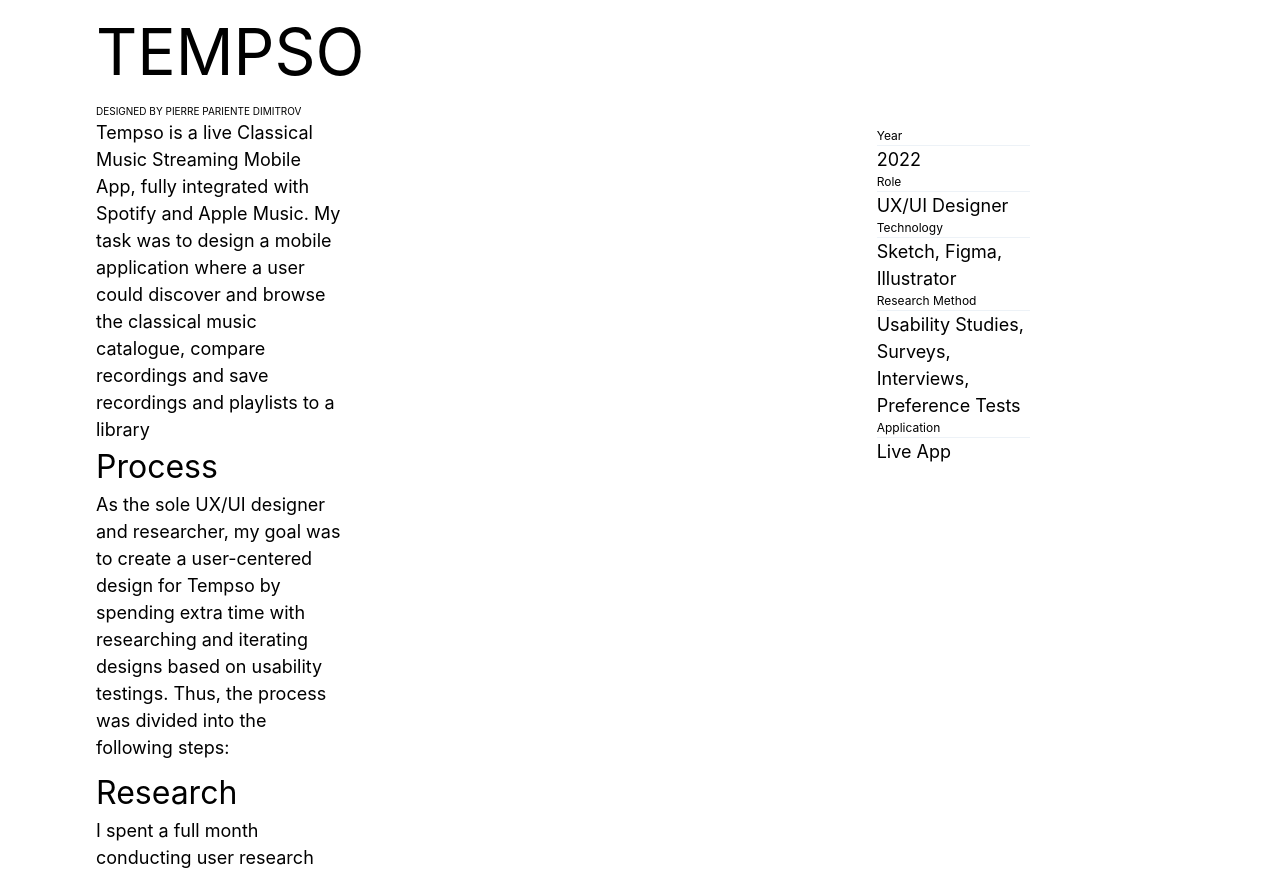
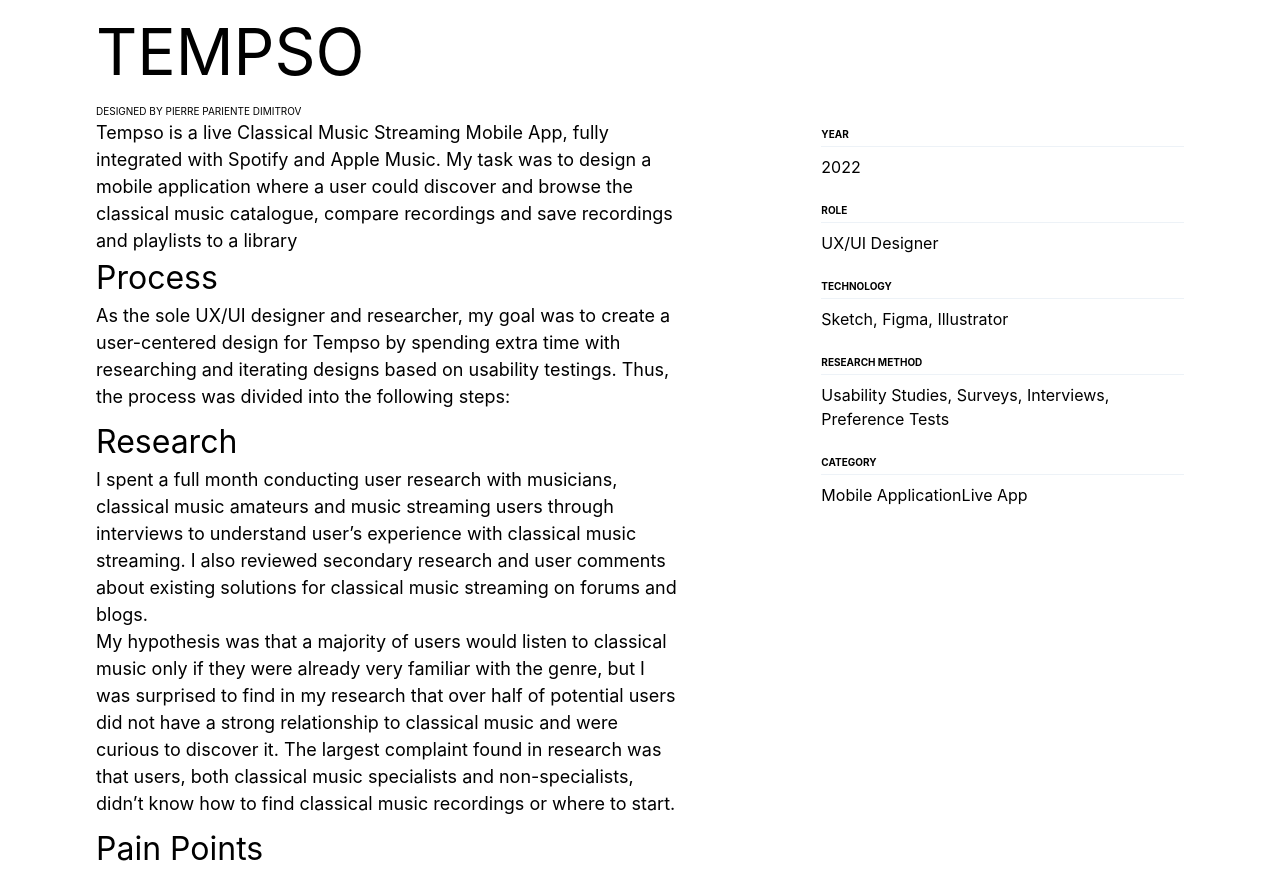
Before and after one commit to PierreParienteDimitrov/pierre-parientedimitrov, a Next.js app: page /portfolio/tempso in a window 1280 px wide. Shown: the part 820-1695 px from the top of the page. Built offline with nearby package versions, Linux system fonts and the light colour scheme.

Commit message:
ProjectMetrics

```diff
--- /dev/null
+++ b/src/components/ProjectMetrics.tsx
@@ -0,0 +1,47 @@
+import React from 'react'
+import { IProjectMetrics } from 'types/IProjectMetrics'
+
+const ProjectMetrics: React.FC<IProjectMetrics> = (props) => {
+  const { year, role, technology, method, category } = props
+  return (
+    <ul className="flex flex-col space-y-6 md:sticky md:top-16">
+      <li className="flex flex-col space-y-2">
+        <div className="flex flex-col space-y-1">
+          <h6 className="font-bold uppercase">Year</h6>
+          <hr />
+        </div>
+        <h5>{year}</h5>
+      </li>
+      <li className="flex flex-col space-y-2">
+        <div className="flex flex-col space-y-1">
+          <h6 className="font-bold uppercase">Role</h6>
+          <hr />
+        </div>
+        <h5>{role}</h5>
+      </li>
+      <li className="flex flex-col space-y-2">
+        <div className="flex flex-col space-y-1">
+          <h6 className="font-bold uppercase">Technology</h6>
+          <hr />
+        </div>
+        <h5>{technology}r</h5>
+      </li>
+      <li className="flex flex-col space-y-2">
+        <div className="flex flex-col space-y-1">
+          <h6 className="font-bold uppercase">Research Method</h6>
+          <hr />
+        </div>
+        <h5>{method}</h5>
+      </li>
+      <li className="flex flex-col space-y-2">
+        <div className="flex flex-col space-y-1">
+          <h6 className="font-bold uppercase">Category</h6>
+          <hr />
+        </div>
+        <h5>{category}Live App</h5>
+      </li>
+    </ul>
+  )
+}
+
+export default ProjectMetrics
--- a/src/pages/portfolio/tempso.tsx
+++ b/src/pages/portfolio/tempso.tsx
@@ -2,6 +2,7 @@ import React from 'react'
 
 import { ICarousel } from '@/../types/ICarousel'
 import Carousel from '@/components/Carousel'
+import ProjectMetrics from '@/components/ProjectMetrics'
 import Container from '@/layouts/containers/Container'
 import TwoCols from '@/layouts/grids/TwoCols'
 
@@ -166,40 +167,6 @@ const LeftSide: React.FC = () => {
   )
 }
 
-const RightSide: React.FC = () => {
-  return (
-    <>
-      <ul className="md:sticky md:top-16">
-        <li>
-          <h5>Year</h5>
-          <hr />
-          <p>2022</p>
-        </li>
-        <li>
-          <h5>Role</h5>
-          <hr />
-          <p>UX/UI Designer</p>
-        </li>
-        <li>
-          <h5>Technology</h5>
-          <hr />
-          <p>Sketch, Figma, Illustrator</p>
-        </li>
-        <li>
-          <h5>Research Method</h5>
-          <hr />
-          <p>Usability Studies, Surveys, Interviews, Preference Tests</p>
-        </li>
-        <li>
-          <h5>Application</h5>
-          <hr />
-          <p>Live App</p>
-        </li>
-      </ul>
-    </>
-  )
-}
-
 const Tempso: React.FC = () => {
   return (
     <Container>
@@ -212,11 +179,18 @@ const Tempso: React.FC = () => {
         <h6>DESIGNED BY PIERRE PARIENTE DIMITROV</h6>
       </div>
       <div className="flex flex-col space-y-2 md:flex-row">
-        <TwoCols leftSide={<LeftSide />} rightSide={<RightSide />} />
-        {/* left side */}
-        <div className="order-2 pr-36 md:order-1 md:w-4/6"></div>
-        {/* right side */}
-        <div className="order-1 md:relative md:order-2 md:w-2/6"></div>
+        <TwoCols
+          leftSide={<LeftSide />}
+          rightSide={
+            <ProjectMetrics
+              year="2022"
+              role="UX/UI Designer"
+              technology="Sketch, Figma, Illustrato"
+              method="Usability Studies, Surveys, Interviews, Preference Tests"
+              category="Mobile Application"
+            />
+          }
+        />
       </div>
     </Container>
   )
--- a/src/styles/global.css
+++ b/src/styles/global.css
@@ -30,7 +30,7 @@ p {
 }
 
 h5 {
-  font-size: 0.75rem;
+  font-size: 1rem;
 }
 
 h6 {
--- /dev/null
+++ b/types/IProjectMetrics.ts
@@ -0,0 +1,7 @@
+export interface IProjectMetrics {
+  role: string
+  year: string
+  technology: string
+  method: string
+  category: string
+}
```
